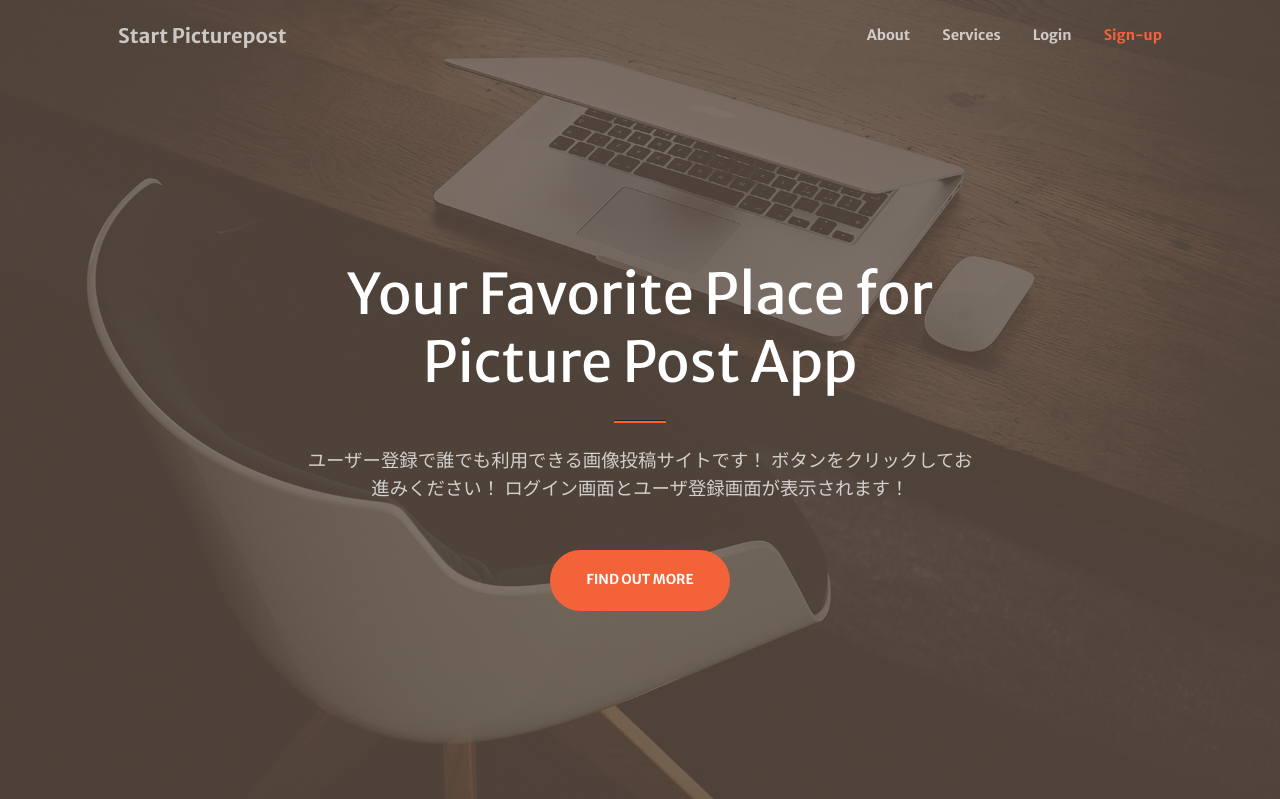
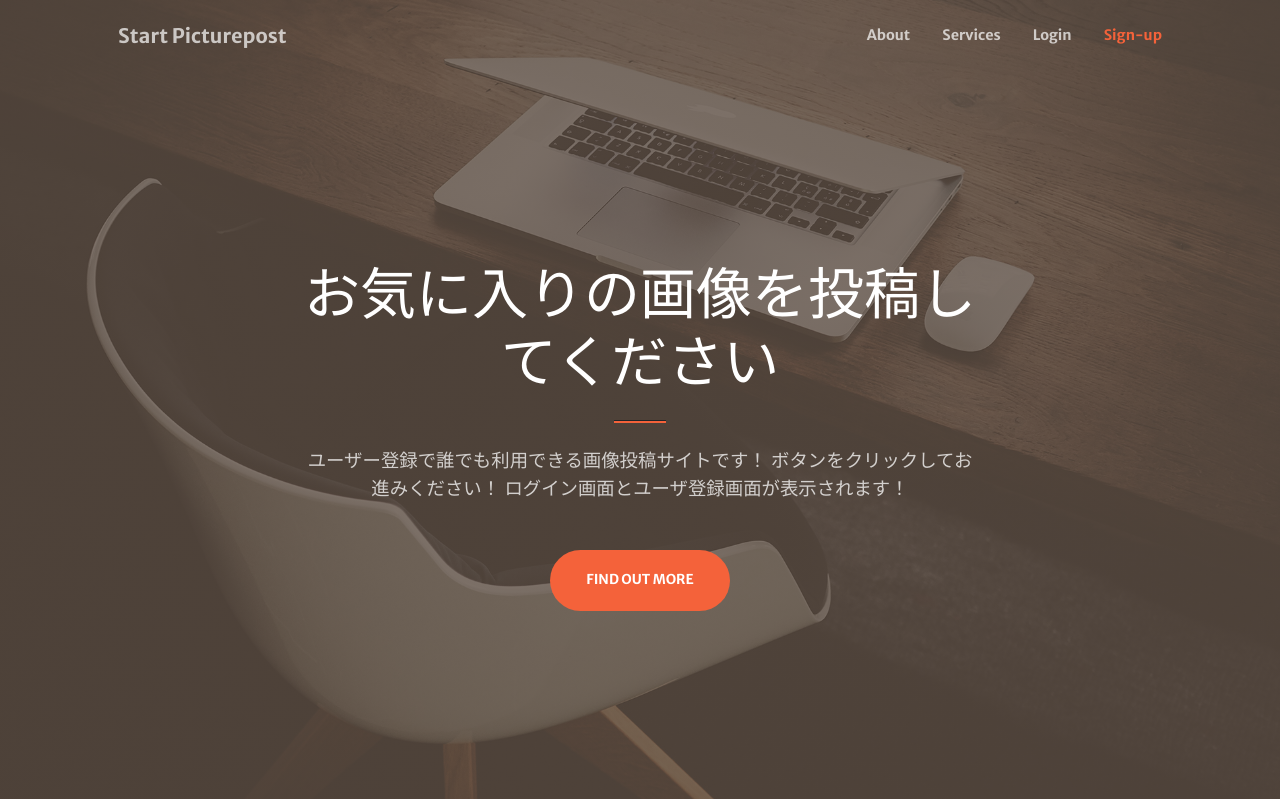
Before and after one commit to TatsukiEguchi/flaskproject, a Flask app: page / in a window 1280 px wide. Shown: the top 799 px of the page. Run offline with Flask 3, Linux system fonts and the light colour scheme; some libraries are stand-ins or nearby versions.

Commit message:
Update index.html

```diff
--- a/picture_project/apps/templates/index.html
+++ b/picture_project/apps/templates/index.html
@@ -39,7 +39,7 @@
             <div class="container px-4 px-lg-5 h-100">
                 <div class="row gx-4 gx-lg-5 h-100 align-items-center justify-content-center text-center">
                     <div class="col-lg-8 align-self-end">
-                        <h1 class="text-white font-weight-bold">Your Favorite Place for Picture Post App</h1>
+                        <h1 class="text-white font-weight-bold">お気に入りの画像を投稿してください</h1>
                         <hr class="divider" />
                     </div>
                     <div class="col-lg-8 align-self-baseline">
```
